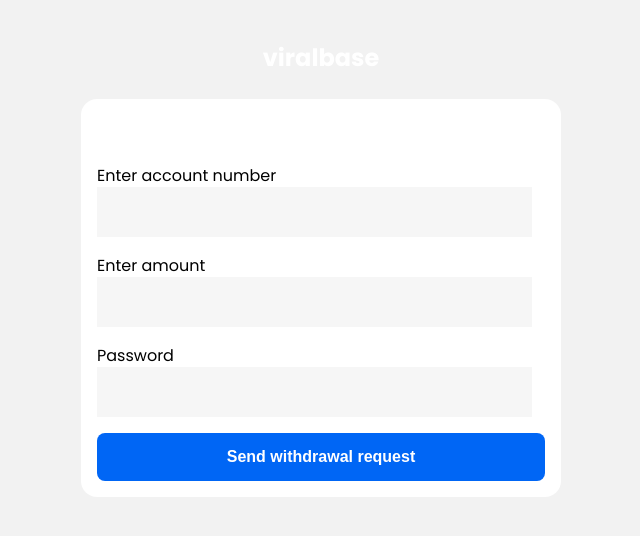
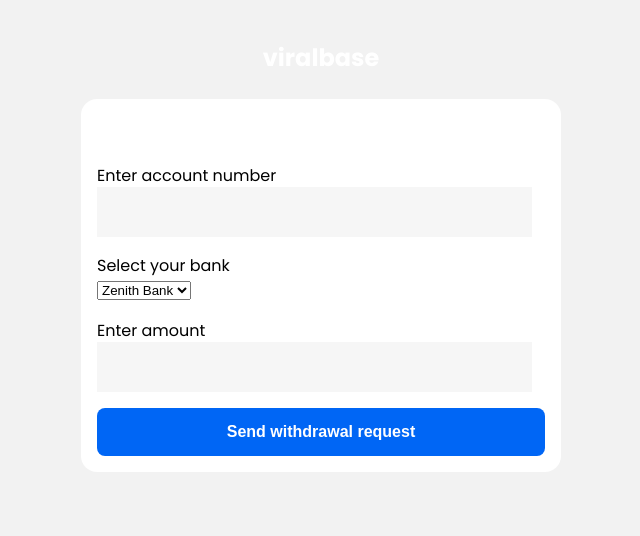
Before and after one commit to Davidson-09/viralbase, a React (Create React App) app: page /promoter/withdraw/1 in a window 1280 px wide. Shown: the top 536 px of the page, without its empty margins (319-959 px from the left). Built offline with nearby package versions, Linux system fonts and the light colour scheme; no server answers.

Commit message:
looks to be complete

```diff
--- a/package.json
+++ b/package.json
@@ -23,6 +23,7 @@
     "react-chartjs-2": "^3.0.4",
     "react-dom": "^17.0.2",
     "react-paystack": "^3.0.5",
+    "react-player": "^2.9.0",
     "react-router-dom": "^5.3.0",
     "react-scripts": "4.0.3",
     "react-video-thumbnail": "^0.1.3",
--- a/src/components/promoter/AdPage.js
+++ b/src/components/promoter/AdPage.js
@@ -6,6 +6,7 @@ import { db, storage, auth } from '../../fire';
 import { doc, getDoc, collection, addDoc, setDoc,  updateDoc, increment, arrayUnion } from "firebase/firestore";
 import { ref, getDownloadURL } from "firebase/storage";
 import {  onAuthStateChanged } from "firebase/auth";
+import ReactPlayer from 'react-player'
 
 function AdPage({match}) {
 
@@ -95,7 +96,7 @@ function AdPage({match}) {
 					});
 				}
 				if (!generated){
-					// create promotion objecct in firestore
+					// create promotion object in firestore
 				  const promoRef = doc(collection(db, "promotions"));
 				  await setDoc(promoRef, {
 					  ad: ad.id,
@@ -150,12 +151,10 @@ function AdPage({match}) {
 
 				<div className='addetails_subcontainer' style={{backgroundColor:'white', Height:'30em', width:'80%', margin:'auto', marginTop:'17vh',
 					borderRadius:'1em', padding:"1em", opacity:'1', overflow:'auto'}}>
-						<div className='addetails_media_container' style={{width:'100%', backgroundColor:'#C4C4C4', margin:'auto', height:'10em'}}>
+						<div className='addetails_media_container' style={{width:'100%', margin:'auto', height:'10em'}}>
 							{!isVideo && <img alt='ad-img' src={mediaUrl} style={{width:'100%', opacity:'1', height:"100%"}} />}
 							{isVideo &&
-								<video width="240" height="200" controls>
-									<source src={mediaUrl} type="video/mp4"></source>
-								</video>}
+								<ReactPlayer url={mediaUrl} controls width='80%' height='100%'/>}
 						</div>
 						<div style={{}}>
 							<div >
--- a/src/components/promoter/PromotionDetails.js
+++ b/src/components/promoter/PromotionDetails.js
@@ -7,6 +7,7 @@ import { db, storage, auth } from '../../fire';
 import { doc, getDoc, collection, addDoc, setDoc,  updateDoc, increment, arrayUnion } from "firebase/firestore";
 import { ref, getDownloadURL } from "firebase/storage";
 import {  onAuthStateChanged } from "firebase/auth";
+import ReactPlayer from 'react-player'
 
 function PromotionDetails({match}) {
 
@@ -26,6 +27,24 @@ function PromotionDetails({match}) {
 	useEffect(()=>{
 		getPromo();
 	}, [])
+
+
+	const loadMedia =(ad)=>{
+		if (ad.data.type === 'photo'){
+			getDownloadURL(ref(storage, ad.data.mediaFile)).then((url)=>{
+				setMediaUrl(url)
+			})
+		} else {
+			// it is a video
+			getDownloadURL(ref(storage, ad.data.mediaFile)).then(async (url)=>{
+			const media = await fetch(url);
+			const mediaBlob = await media.blob();
+			const mediaUrl = URL.createObjectURL(mediaBlob);
+			setMediaUrl(mediaUrl);
+			})
+		}
+
+	}
 
 	const getPromo = async ()=>{
 		setProgressDisplay('block');
@@ -48,6 +67,7 @@ function PromotionDetails({match}) {
 
 		if (adSnap.exists()) {
 			setAd({id: adSnap.id, data: adSnap.data()});
+			loadMedia({id: adSnap.id, data: adSnap.data()})
 			if (adSnap.data().type === 'video'){
 				setIsVideo(true)
 			}
@@ -84,12 +104,10 @@ function PromotionDetails({match}) {
 
 				<div className='addetails_subcontainer' style={{backgroundColor:'white', Height:'30em', width:'80%', margin:'auto', marginTop:'17vh',
 					borderRadius:'1em', padding:"1em", opacity:'1', overflow:'auto'}}>
-						<div className='addetails_media_container' style={{width:'100%', backgroundColor:'#C4C4C4', margin:'auto', height:'10em'}}>
+						<div className='addetails_media_container' style={{width:'100%', margin:'auto', height:'10em'}}>
 							{!isVideo && <img alt='ad-img' src={mediaUrl} style={{width:'100%', opacity:'1', height:"100%"}} />}
 							{isVideo &&
-								<video width="240" height="200" controls>
-									<source src={mediaUrl} type="video/mp4"></source>
-								</video>}
+								<ReactPlayer url={mediaUrl} controls width='80%' height='100%'/>}
 						</div>
 						<div style={{}}>
 							<div >
--- a/src/components/promoter/Promotions.js
+++ b/src/components/promoter/Promotions.js
@@ -43,7 +43,7 @@ function Promotions() {
 
 	function Promotion({promoId}){
 
-		const [promotion, setPromotion] = useState({id:'', data:{}})
+		const [promotion, setPromotion] = useState({id:'', data:{impressions:0}})
 		const history = useHistory();
 
 		useEffect(()=>{
--- a/src/components/promoter/Widthdraw.js
+++ b/src/components/promoter/Widthdraw.js
@@ -1,15 +1,55 @@
 import React, {useEffect, useState} from 'react'
 import SpinnerDiv from '../general/SpinnerDiv';
 import NewAlert from '../general/NewAlert';
+import { db, storage, auth } from '../../fire';
+import { doc, getDoc, collection, addDoc, setDoc,  updateDoc, increment, arrayUnion } from "firebase/firestore";
+import {  onAuthStateChanged } from "firebase/auth";
+import {useHistory} from 'react-router-dom';
 
 function Widthdraw() {
+
+	const history = useHistory();
 
 	const[progressDisplay, setProgressDisplay] = useState('none')
 	const [alertMessage, setAlertMessage] = useState('');
 	const [alertSeverity, setAlertSeverity] = useState('');
 	const [displayAlert, setDisplayAlert] = useState(false);
 
-	const [password, setPassword] = useState('');
+	const [amount, setAmount] = useState();
+	const [bank, setBank] = useState('zenith');
+	const [accountNum, setAccountNum] = useState();
+
+	const sendRequest =(e)=>{
+		e.preventDefault();
+		onAuthStateChanged(auth, async (user)=>{
+			setProgressDisplay('block')
+			// send withdrawal request to firestore
+			const requestRef = doc(collection(db, "withdrawals"));
+			await setDoc(requestRef, {
+				recepient: user.uid,
+				amount, bank, amount,
+				status:'pending', accountNum
+			}).then(()=>{
+				setBank('');
+				setAmount(0);
+				setAccountNum(0);
+				// show message
+				setProgressDisplay('none')
+				setAlertMessage('withdrawal request sent successfully');
+				setAlertSeverity('success')
+				setDisplayAlert(true)
+				setTimeout(()=>{
+					history.push('/promoter/front/account');
+				}, 1500)
+				// and go back to account page
+			}).catch(()=>{
+				setProgressDisplay('none')
+				setAlertMessage('something went wrong');
+				setAlertSeverity('warning')
+				setDisplayAlert(true)
+			})
+		})
+	}
 
 	return (
 		<div style={{backgroundColor:'#F2F2F2', minHeight:'100vh', margin:'-1em', padding:'2em'}}>
@@ -18,21 +58,24 @@ function Widthdraw() {
 			<div><p style={{textAlign:'center', color:'white', fontWeight:'bold', fontSize:'1.5em',
 					}}>viralbase</p></div>
 			<div className='signup_form-div' style={{backgroundColor:'white', borderRadius:'1em', paddingTop:'2em'}}>
-				<form style={{padding:'1em'}}>
+				<form style={{padding:'1em'}} onSubmit={sendRequest}>
 					<div style={{}}>
 						<p style={{marginBottom:'-.07em'}}>Enter account number</p>
 						<input required type='number' style={{width:'90%', backgroundColor:'#F6F6F6', border:'none',
-							padding:'1em', fontSize:'1em'}}  onChange={(e)=>{}} />
+							padding:'1em', fontSize:'1em'}} value={accountNum}  onChange={(e)=>{setAccountNum(e.target.value)}}/>
+					</div>
+					<div>
+					<p style={{marginBottom:'-.07em'}} onChange={(e)=>{setBank(e.target.value)}}>Select your bank</p>
+						<select required name='banks' >
+							<option value="zenith">Zenith Bank</option>
+							<option value='firstbank'>First Bank</option>
+							<option value='uba'>UBA</option>
+						</select>
 					</div>
 					<div style={{}}>
 						<p style={{marginBottom:'-.07em'}}>Enter amount</p>
 						<input required type='number' style={{width:'90%', backgroundColor:'#F6F6F6', border:'none',
-							padding:'1em', fontSize:'1em'}} onChange={(e)=>{}} />
-					</div>
-					<div style={{}}>
-						<p style={{marginBottom:'-.07em'}}>Password</p>
-						<input required type='password' style={{width:'90%', backgroundColor:'#F6F6F6', border:'none',
-							padding:'1em', fontSize:'1em'}} value={password} onChange={(e)=>{setPassword(e.target.value)}} />
+							padding:'1em', fontSize:'1em'}}  value={amount}  onChange={(e)=>{setAmount(e.target.value)}}/>
 					</div>
 					<button style={{width:'100%', marginTop:'1em', padding:'.5em',
 						fontSize:'1em', border:'none', backgroundColor:'var(--blueprimary)',
--- a/src/pages/advertiser/AdCreation.js
+++ b/src/pages/advertiser/AdCreation.js
@@ -286,10 +286,10 @@ function AdCreation() {
 
 					<div style={{width:'100%', paddingLeft:'1em', paddingRight:'1em'}}>
 
-						<p style={{marginLeft:'1em'}}>Tag line <span style={{color:'#F6F6F6'}}>(optional)</span></p>
+						<p style={{marginLeft:'1em'}}>Tag line</p>
 
 						<input type="text" style={{border:'none', width:'77%', backgroundColor:'#F6F6F6', padding:'1em',
-						marginLeft:'1em', marginTop:'-.5em',borderRadius:'.5em', fontSize:'1em'}}
+						marginLeft:'1em', marginTop:'-.5em',borderRadius:'.5em', fontSize:'1em'}} required
 						placeholder='e.g just do it' value={tagline} onChange={(e)=>{setTagline(e.target.value)}}/>
 
 					</div>
--- a/src/pages/advertiser/AdDetails.js
+++ b/src/pages/advertiser/AdDetails.js
@@ -8,6 +8,7 @@ import { db, storage, auth } from '../../fire';
 import { doc, getDoc, deleteDoc, updateDoc, increment } from "firebase/firestore";
 import { ref, getDownloadURL,  deleteObject } from "firebase/storage";
 import {  onAuthStateChanged } from "firebase/auth";
+import ReactPlayer from 'react-player'
 
 import './addetail.css';
 
@@ -32,10 +33,10 @@ function AdDetails({match}) {
 
 	useEffect(()=>{
 		getAd();
-		loadMedia();
+
 	}, [])
 
-	const loadMedia =()=>{
+	const loadMedia =(ad)=>{
 		if (ad.data.type === 'photo'){
 			getDownloadURL(ref(storage, ad.data.mediaFile)).then((url)=>{
 				setMediaUrl(url)
@@ -60,6 +61,7 @@ function AdDetails({match}) {
 
 		 if (adSnap.exists()) {
 			setAd({id: adSnap.id, data: adSnap.data()});
+			loadMedia({id: adSnap.id, data: adSnap.data()});
 			if (!(adSnap.data().active)){
 				setMode('Inactive');
 				setModeColor(red);
@@ -145,12 +147,10 @@ function AdDetails({match}) {
 
 				<div className='addetails_subcontainer' style={{backgroundColor:'white', Height:'30em', width:'80%', margin:'auto', marginTop:'17vh',
 					borderRadius:'1em', padding:"1em", opacity:'1', overflow:'auto'}}>
-						<div className='addetails_media_container' style={{width:'100%', backgroundColor:'#C4C4C4', margin:'auto', height:'10em'}}>
+						<div className='addetails_media_container' style={{width:'100%', margin:'auto', height:'10em'}}>
 							{!isVideo && <img alt='ad-img' src={mediaUrl} style={{width:'100%', opacity:'1', height:"100%"}} />}
 							{isVideo &&
-								<video width="240" height="200" controls>
-									<source src={mediaUrl} type="video/mp4"></source>
-								</video>}
+								<ReactPlayer url={mediaUrl} controls width='80%' height='100%'/>}
 						</div>
 						<div style={{}}>
 							<div >
```
Also changed, not shown: 1 other file (tests, documents, lock files or other folders).
